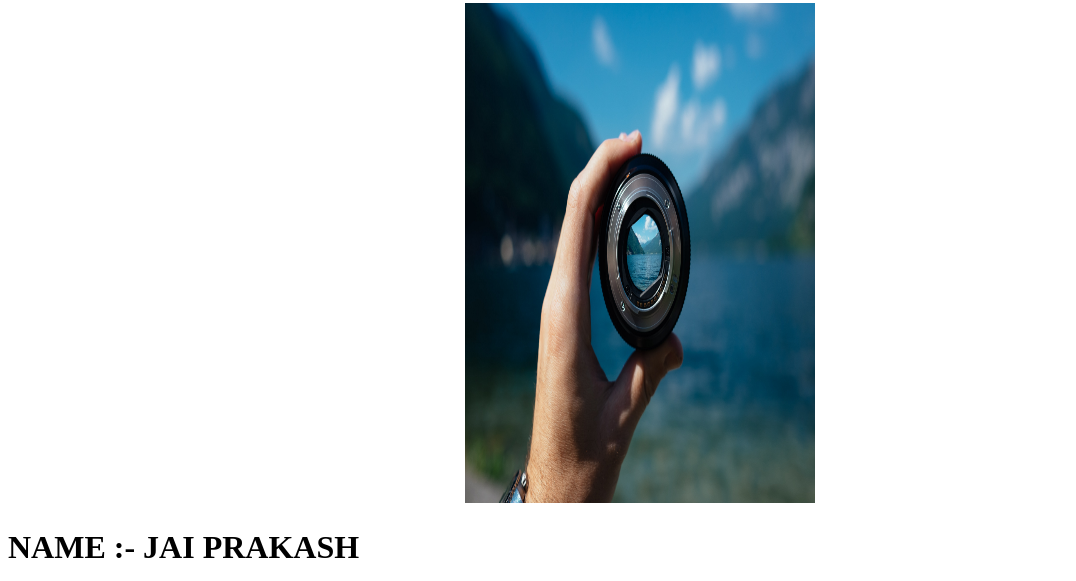
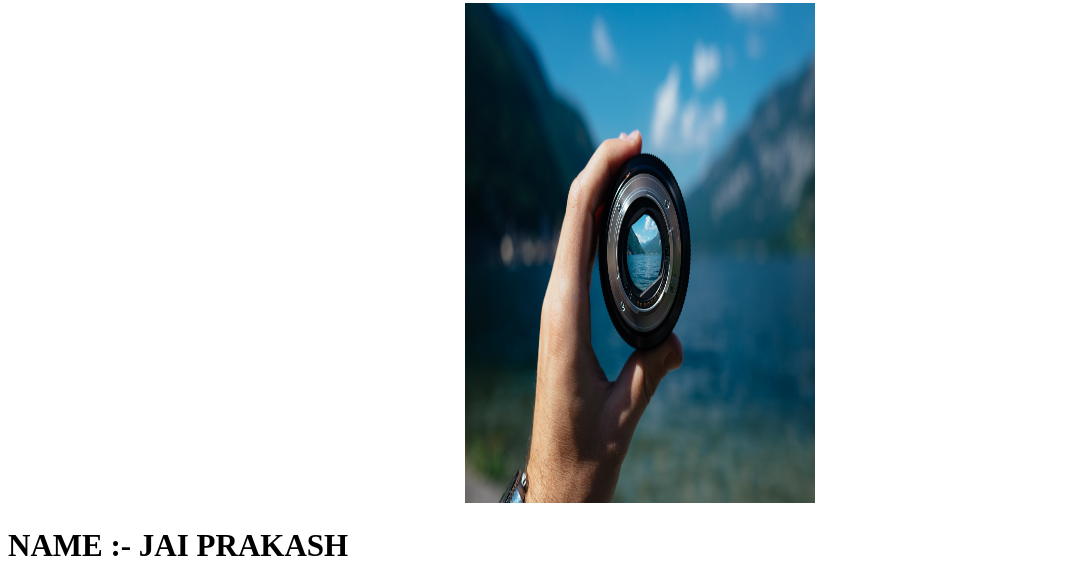
Before and after one commit to Rahulburdak/idcard1, a plain HTML site: page index.html in a window 1280 px wide. Shown: the part 330-911 px from the top of the page, without its empty margins (0-1076 px from the left). Drawn offline with Linux system fonts and the light colour scheme.

Commit message:
Update 1a.css

```diff
--- a/1a.css
+++ b/1a.css
@@ -1,5 +1,5 @@
 h1{
-  font-size: 32px;
+  font-size: 31px;
 }
 .id{
   display: flex;
```
